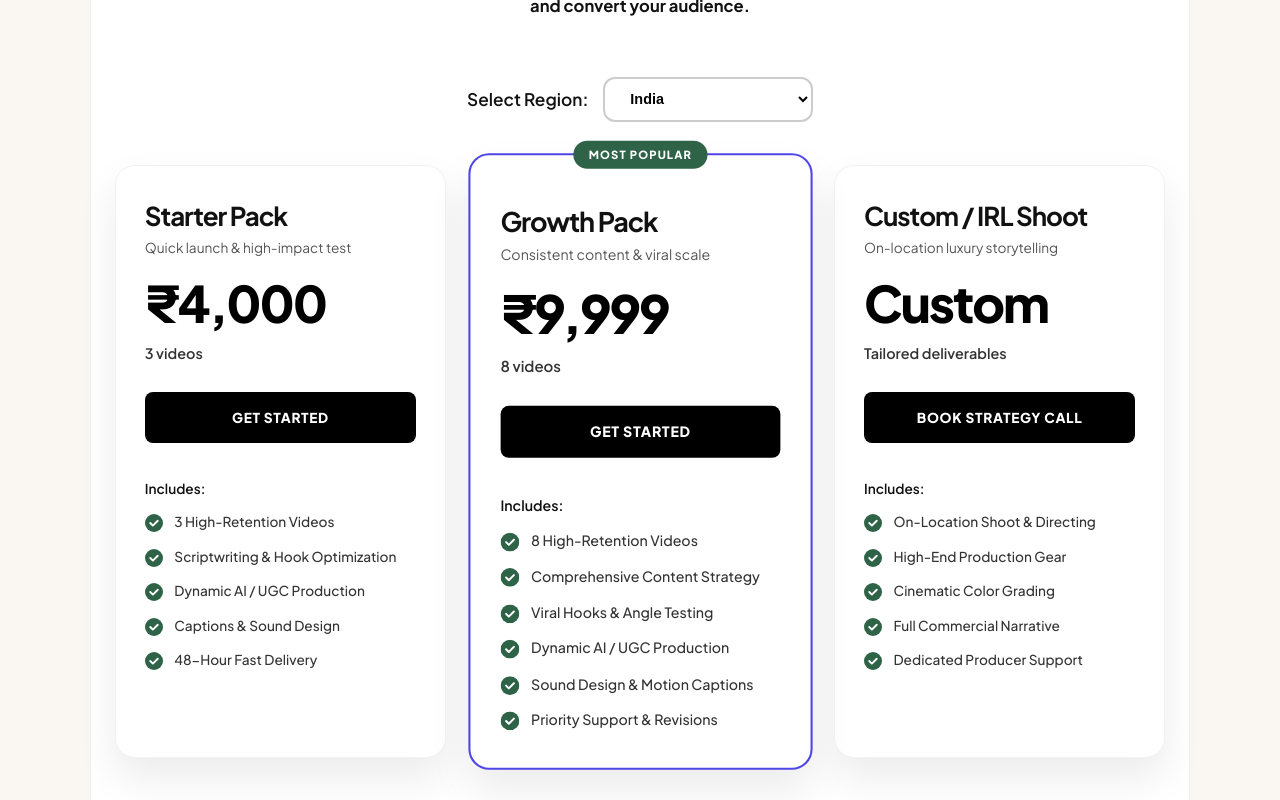
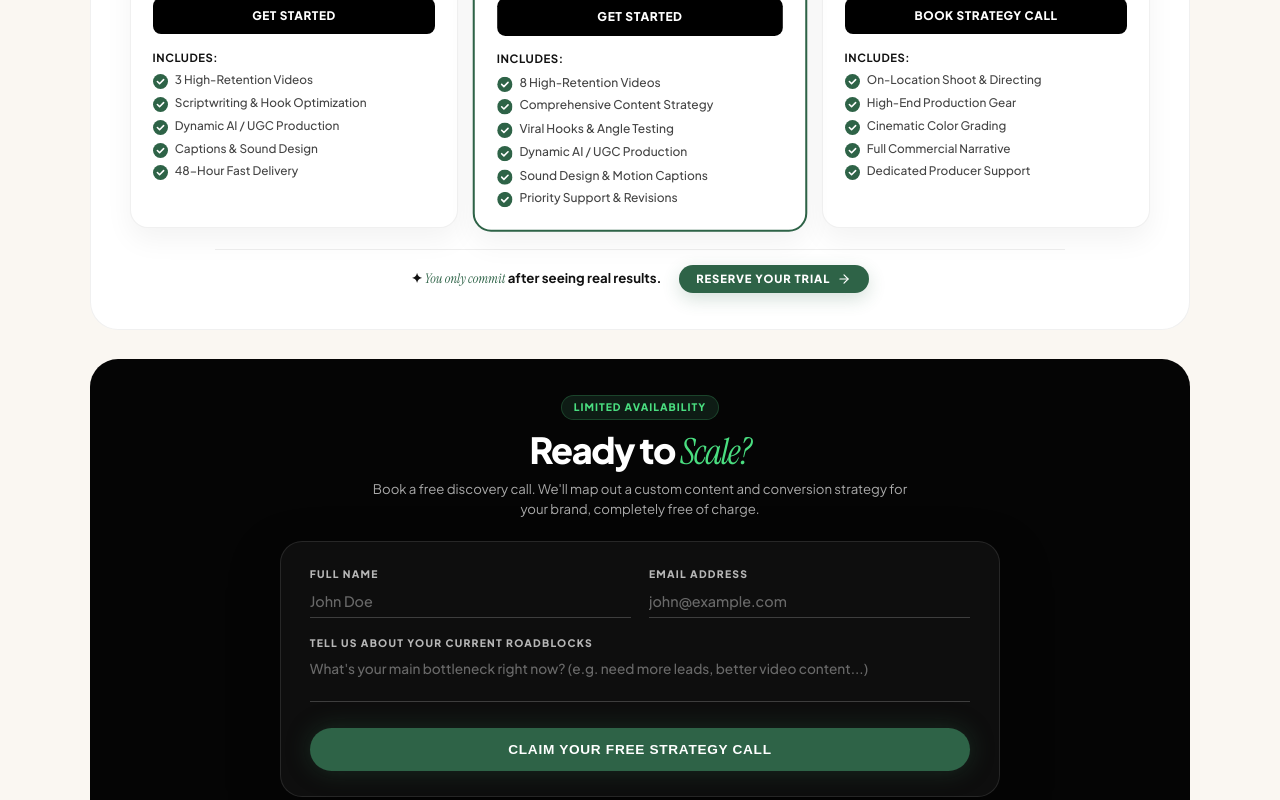
Before and after one commit to harshustle/newPortfolio, a React (Vite) app in the folder portfolio/: page / in a window 1280 px wide. Shown: the part 6060-6860 px from the top of the page. Built offline with nearby package versions, Linux system fonts and the light colour scheme.

Commit message:
Update pricing (3 videos/Rs 4,000, 8 videos/Rs 9,999) and compact pricing and contact sections UI

```diff
--- a/portfolio/src/components/PricingCard.jsx
+++ b/portfolio/src/components/PricingCard.jsx
@@ -1,7 +1,7 @@
 import React from 'react';
 
 const CheckIcon = () => (
-  <svg width="18" height="18" viewBox="0 0 24 24" style={{ flexShrink: 0, marginTop: '2px' }}>
+  <svg width="15" height="15" viewBox="0 0 24 24" style={{ flexShrink: 0, marginTop: '2px' }}>
     <circle cx="12" cy="12" r="12" fill="#2e6347" />
     <path d="M7 12l3.5 3.5 6.5-6.5" stroke="white" strokeWidth="2.5" strokeLinecap="round" strokeLinejoin="round" fill="none" />
   </svg>
@@ -12,56 +12,56 @@ const PricingCard = ({ title, subtitle, price, volume, features, special, disabl
     <div
       className={`pricing-card-wrapper ${special ? 'special' : 'normal'}`}
       style={{
-        ...(special ? { padding: '3.5rem 2rem 2.5rem 2rem' } : {}),
+        padding: '1.6rem 1.5rem 1.5rem',
         ...(disabled ? { opacity: 0.5, pointerEvents: 'none' } : {})
       }}
     >
       {special && (
          <div style={{
-           position: 'absolute', top: '-14px', left: '50%', transform: 'translateX(-50%)',
-           background: '#2e6347', color: '#fff', padding: '0.4rem 1rem', borderRadius: '99px',
-           fontSize: '0.75rem', fontWeight: 800, letterSpacing: '0.1em', textTransform: 'uppercase'
+           position: 'absolute', top: '-12px', left: '50%', transform: 'translateX(-50%)',
+           background: '#2e6347', color: '#fff', padding: '0.25rem 0.8rem', borderRadius: '99px',
+           fontSize: '0.68rem', fontWeight: 800, letterSpacing: '0.1em', textTransform: 'uppercase'
          }}>
            Most Popular
          </div>
       )}
 
-      <h3 style={{ fontSize: '1.8rem', fontWeight: 700, margin: 0, color: '#111' }}>{title}</h3>
-      <p style={{ color: '#555', fontSize: '0.95rem', margin: '0.5rem 0 1.5rem', lineHeight: 1.4 }}>{subtitle}</p>
+      <h3 style={{ fontSize: '1.35rem', fontWeight: 700, margin: 0, color: '#111' }}>{title}</h3>
+      <p style={{ color: '#666', fontSize: '0.82rem', margin: '0.25rem 0 0.75rem', lineHeight: 1.35 }}>{subtitle}</p>
 
-      <div style={{ display: 'flex', alignItems: 'baseline', gap: '0.3rem', marginBottom: '1rem' }}>
+      <div style={{ display: 'flex', alignItems: 'baseline', gap: '0.3rem', marginBottom: '0.25rem' }}>
         <span className="pricing-price-text">{price}</span>
       </div>
 
-      <p style={{ color: '#333', fontSize: '1rem', fontWeight: 600, margin: '0 0 2rem' }}>
+      <p style={{ color: '#2e6347', fontSize: '0.85rem', fontWeight: 700, margin: '0 0 0.85rem' }}>
         {volume}
       </p>
 
       {disabled ? (
         <div style={{
-          width: '100%', padding: '1.1rem', background: '#ccc', color: '#666',
-          borderRadius: '8px', fontWeight: 800, fontSize: '0.95rem', letterSpacing: '0.05em',
-          textTransform: 'uppercase', marginBottom: '2.5rem',
+          width: '100%', padding: '0.7rem 1rem', background: '#ccc', color: '#666',
+          borderRadius: '8px', fontWeight: 800, fontSize: '0.82rem', letterSpacing: '0.05em',
+          textTransform: 'uppercase', marginBottom: '1.1rem',
           display: 'flex', justifyContent: 'center'
         }}>
           NOT AVAILABLE
         </div>
       ) : (
         <a href="#contact" className="btn" style={{
-          width: '100%', padding: '1.1rem', background: '#000', color: '#fff',
-          borderRadius: '8px', fontWeight: 800, fontSize: '0.95rem', letterSpacing: '0.05em',
-          textTransform: 'uppercase', marginBottom: '2.5rem',
+          width: '100%', padding: '0.7rem 1rem', background: '#000', color: '#fff',
+          borderRadius: '8px', fontWeight: 800, fontSize: '0.82rem', letterSpacing: '0.05em',
+          textTransform: 'uppercase', marginBottom: '1.1rem',
           display: 'flex', justifyContent: 'center', transition: 'background 0.3s'
         }} onMouseEnter={e => e.currentTarget.style.background = '#333'} onMouseLeave={e => e.currentTarget.style.background = '#000'}>
           {buttonText}
         </a>
       )}
 
-      <p style={{ margin: '0 0 1rem', fontSize: '0.95rem', fontWeight: 600, color: '#111' }}>Includes:</p>
+      <p style={{ margin: '0 0 0.45rem', fontSize: '0.78rem', fontWeight: 700, color: '#111', textTransform: 'uppercase', letterSpacing: '0.05em' }}>Includes:</p>
 
-      <ul style={{ listStyle: 'none', padding: 0, margin: 0, display: 'flex', flexDirection: 'column', gap: '1rem' }}>
+      <ul style={{ listStyle: 'none', padding: 0, margin: 0, display: 'flex', flexDirection: 'column', gap: '0.4rem' }}>
         {features.map((feature, idx) => (
-          <li key={idx} style={{ display: 'flex', gap: '0.8rem', alignItems: 'flex-start', color: '#333', fontSize: '0.95rem', fontWeight: 500, lineHeight: 1.4 }}>
+          <li key={idx} style={{ display: 'flex', gap: '0.5rem', alignItems: 'flex-start', color: '#444', fontSize: '0.82rem', fontWeight: 500, lineHeight: 1.35 }}>
             <CheckIcon />
             <span>{feature}</span>
           </li>
--- a/portfolio/src/index.css
+++ b/portfolio/src/index.css
@@ -732,11 +732,11 @@ h4 {
 
 .form-label {
   display: block;
-  font-size: 0.75rem;
+  font-size: 0.72rem;
   font-weight: 800;
-  letter-spacing: 0.15em;
-  opacity: 0.4;
-  margin-bottom: 1.5rem;
+  letter-spacing: 0.12em;
+  opacity: 0.5;
+  margin-bottom: 0.5rem;
 }
 
 .form-input {
@@ -1484,30 +1484,66 @@ h4 {
   }
 }
 
+/* Anchor offset so the fixed navbar never covers section headings */
+#pricing,
+#contact {
+  scroll-margin-top: 96px;
+}
+
+/* Contact (Ready to Scale) dark glass form */
+#contact .contact-form-container {
+  background: rgba(255, 255, 255, 0.04);
+  border: 1px solid rgba(255, 255, 255, 0.1);
+  border-radius: 22px;
+  padding: 1.75rem 2rem;
+  box-shadow: 0 20px 50px rgba(0, 0, 0, 0.35);
+}
+
+#contact .form-label {
+  color: rgba(255, 255, 255, 0.7) !important;
+  opacity: 1;
+  margin-bottom: 0.2rem;
+}
+
+#contact .form-input {
+  color: #fff !important;
+  font-family: inherit;
+  border-bottom: 1.5px solid rgba(255, 255, 255, 0.2) !important;
+  resize: none;
+}
+
+#contact .form-input::placeholder {
+  color: rgba(255, 255, 255, 0.38);
+}
+
+#contact .form-input:focus {
+  border-color: #4ade80 !important;
+}
+
 /* Pricing Card Component Styles */
 .pricing-card-wrapper {
   background: #fff;
   color: #000;
-  border-radius: 20px;
-  padding: 2.5rem 2rem;
+  border-radius: 18px;
+  padding: 1.5rem 1.4rem;
   display: flex;
   flex-direction: column;
   text-align: left;
-  box-shadow: 0 20px 40px rgba(0, 0, 0, 0.08);
+  box-shadow: 0 12px 28px rgba(0, 0, 0, 0.05);
   position: relative;
   transition: transform 0.3s ease;
-  border: 1px solid rgba(0, 0, 0, 0.05);
+  border: 1px solid rgba(0, 0, 0, 0.06);
   z-index: 1;
 }
 
 .pricing-card-wrapper.special {
-  border: 2px solid #4f46e5;
-  transform: scale(1.04);
+  border: 2px solid #2e6347;
+  transform: scale(1.02);
   z-index: 10;
 }
 
 .pricing-price-text {
-  font-size: 3.5rem;
+  font-size: 2.3rem;
   font-weight: 800;
   line-height: 1;
   letter-spacing: -0.04em;
--- a/portfolio/src/pages/Home.jsx
+++ b/portfolio/src/pages/Home.jsx
@@ -580,21 +580,21 @@ const Home = () => {
       </section>
 
       {/* Performance Package Section / Conversion Details */}
-      <section id="pricing" className="section container performance-section" style={{ background: '#ffffff', border: '1px solid rgba(0,0,0,0.06)', color: '#111', padding: '6rem 20px', textAlign: 'center', borderRadius: '32px', margin: '4rem auto' }}>
-        <p style={{ color: '#2e6347', letterSpacing: '2px', fontSize: '12px', fontWeight: 800, textTransform: 'uppercase' }}>— PERFORMANCE CONTENT SYSTEMS</p>
-        <h1 className="editorial-section-title" style={{ margin: '20px auto 30px' }}>
-          Video Content That <br className="hide-on-mobile" /><span className="editorial-title-accent">Drives Results.</span>
-        </h1>
-        <p style={{ color: '#4b5563', fontSize: '1.15rem', maxWidth: '700px', margin: '0 auto 4rem', lineHeight: 1.6 }}>
+      <section id="pricing" className="section container performance-section" style={{ background: '#ffffff', border: '1px solid rgba(0,0,0,0.06)', color: '#111', padding: '2.5rem 1.5rem', textAlign: 'center', borderRadius: '28px', margin: '2rem auto' }}>
+        <p style={{ color: '#2e6347', letterSpacing: '2px', fontSize: '11px', fontWeight: 800, textTransform: 'uppercase', marginBottom: '4px' }}>— PERFORMANCE CONTENT SYSTEMS</p>
+        <h2 className="editorial-section-title" style={{ margin: '6px auto 10px', fontSize: 'clamp(1.6rem, 3.2vw, 2.2rem)', lineHeight: 1.15 }}>
+          Video Content That <span className="editorial-title-accent">Drives Results.</span>
+        </h2>
+        <p style={{ color: '#4b5563', fontSize: '0.92rem', maxWidth: '640px', margin: '0 auto 1.2rem', lineHeight: 1.45 }}>
           We don’t just create videos — we build a <strong style={{ color: '#111' }}>content system designed to attract, engage, and convert your audience.</strong>
         </p>
 
-        <div style={{ marginBottom: '3rem', display: 'flex', justifyContent: 'center', alignItems: 'center', gap: '1rem' }}>
-          <label style={{ fontSize: '1.2rem', fontWeight: 600 }}>Select Region:</label>
+        <div style={{ marginBottom: '1.2rem', display: 'flex', justifyContent: 'center', alignItems: 'center', gap: '0.6rem' }}>
+          <label style={{ fontSize: '0.9rem', fontWeight: 600 }}>Select Region:</label>
           <select
             value={country}
             onChange={(e) => setCountry(e.target.value)}
-            style={{ padding: '0.8rem 1.5rem', fontSize: '1rem', borderRadius: '12px', border: '2px solid #ccc', outline: 'none', cursor: 'pointer', background: '#fff', color: '#000', fontWeight: '600' }}
+            style={{ padding: '0.35rem 1rem', fontSize: '0.85rem', borderRadius: '10px', border: '1.5px solid #ccc', outline: 'none', cursor: 'pointer', background: '#fff', color: '#000', fontWeight: '600' }}
           >
             <option value="India">India</option>
             <option value="Global">Global (USA/UK/etc.)</option>
@@ -602,7 +602,7 @@ const Home = () => {
         </div>
 
         {/* Bento Grid layout for Pricing */}
-        <div className="pricing-bento" style={{ display: 'grid', gridTemplateColumns: 'repeat(auto-fit, minmax(280px, 1fr))', gap: '2rem', maxWidth: '1050px', margin: '0 auto' }}>
+        <div className="pricing-bento" style={{ display: 'grid', gridTemplateColumns: 'repeat(auto-fit, minmax(260px, 1fr))', gap: '1.25rem', maxWidth: '1020px', margin: '0 auto' }}>
 
           <PricingCard
             title="Starter Pack"
@@ -652,47 +652,47 @@ const Home = () => {
           />
         </div>
 
-        <div style={{ borderTop: '1px solid #e6e2de', margin: '4rem auto 0', maxWidth: '900px', paddingTop: '4rem', paddingBottom: '1rem' }}>
-          <h3 style={{ color: '#111', fontSize: 'clamp(2rem, 6vw, 3.5rem)', fontWeight: 800, letterSpacing: '-0.03em', marginBottom: '1.5rem', lineHeight: 1.1 }}>
-            <span className="serif-italic highlight-purple">You only commit</span> <br /> after seeing real results.
-          </h3>
+        <div style={{ borderTop: '1px solid #eee', margin: '1.5rem auto 0', maxWidth: '850px', paddingTop: '1rem', display: 'flex', alignItems: 'center', justifyContent: 'center', gap: '1.2rem', flexWrap: 'wrap' }}>
+          <span style={{ color: '#111', fontSize: '0.92rem', fontWeight: 700 }}>
+            ✦ <span className="serif-italic" style={{ color: '#2e6347' }}>You only commit</span> after seeing real results.
+          </span>
 
-          <a href="#contact" className="btn pill-cta" style={{ display: 'inline-flex', alignItems: 'center', gap: '0.8rem', marginTop: '30px', background: '#2e6347', color: '#fff', fontWeight: 900, textDecoration: 'none', transition: 'transform 0.2s', textTransform: 'uppercase', letterSpacing: '0.1em', fontSize: '0.95rem', boxShadow: '0 10px 30px rgba(46, 99, 71, 0.25)' }}>
-            RESERVE YOUR TRIAL <ArrowRight size={18} />
+          <a href="#contact" className="btn pill-cta" style={{ display: 'inline-flex', alignItems: 'center', gap: '0.5rem', padding: '0.45rem 1.2rem', background: '#2e6347', color: '#fff', fontWeight: 800, textDecoration: 'none', borderRadius: '99px', transition: 'transform 0.2s', textTransform: 'uppercase', letterSpacing: '0.08em', fontSize: '0.78rem', boxShadow: '0 6px 18px rgba(46, 99, 71, 0.2)' }}>
+            RESERVE YOUR TRIAL <ArrowRight size={14} />
           </a>
         </div>
       </section>
 
       {/* Contact Section */}
-      <section className="section container" id="contact" style={{ padding: '8rem 20px', background: '#050505', borderRadius: '40px', margin: '4rem auto', color: '#fff' }}>
-        <div style={{ textAlign: 'center', marginBottom: '4rem' }}>
-          <span style={{ display: 'inline-block', padding: '0.5rem 1rem', background: 'rgba(46, 99, 71, 0.25)', color: '#4ade80', borderRadius: '20px', fontSize: '0.8rem', fontWeight: 800, textTransform: 'uppercase', letterSpacing: '0.1em', marginBottom: '1.5rem', border: '1px solid rgba(74, 222, 128, 0.2)' }}>Limited Availability</span>
-          <h2 style={{ color: '#fff', fontSize: 'clamp(2.5rem, 6vw, 4.5rem)', fontWeight: 900, lineHeight: 1.1, marginBottom: '1.5rem' }}>Ready to <span className="serif-italic" style={{ color: '#4ade80' }}>Scale?</span></h2>
-          <p style={{ color: '#aaa', fontSize: '1.1rem', maxWidth: '600px', margin: '0 auto', lineHeight: 1.6 }}>Book a free discovery call. We'll map out a custom content and conversion strategy for your brand, completely free of charge.</p>
+      <section className="section container" id="contact" style={{ padding: '2.5rem 1.5rem', background: '#050505', borderRadius: '28px', margin: '2rem auto', color: '#fff' }}>
+        <div style={{ textAlign: 'center', marginBottom: '1.5rem' }}>
+          <span style={{ display: 'inline-block', padding: '0.3rem 0.8rem', background: 'rgba(46, 99, 71, 0.25)', color: '#4ade80', borderRadius: '20px', fontSize: '0.72rem', fontWeight: 800, textTransform: 'uppercase', letterSpacing: '0.1em', marginBottom: '0.6rem', border: '1px solid rgba(74, 222, 128, 0.2)' }}>Limited Availability</span>
+          <h2 style={{ color: '#fff', fontSize: 'clamp(1.8rem, 3.2vw, 2.5rem)', fontWeight: 900, lineHeight: 1.15, marginBottom: '0.5rem' }}>Ready to <span className="serif-italic" style={{ color: '#4ade80' }}>Scale?</span></h2>
+          <p style={{ color: '#aaa', fontSize: '0.92rem', maxWidth: '540px', margin: '0 auto', lineHeight: 1.5 }}>Book a free discovery call. We'll map out a custom content and conversion strategy for your brand, completely free of charge.</p>
         </div>
-        <div className="contact-form-container">
+        <div className="contact-form-container" style={{ maxWidth: '720px', margin: '0 auto' }}>
           {submitted ? (
-            <div style={{ textAlign: 'center', padding: '4rem 0' }}>
-              <h3 style={{ fontSize: '2rem', marginBottom: '1rem' }}>Message Sent!</h3>
+            <div style={{ textAlign: 'center', padding: '2.5rem 0' }}>
+              <h3 style={{ fontSize: '1.6rem', marginBottom: '0.8rem' }}>Message Sent!</h3>
               <p style={{ color: 'var(--text-secondary)' }}>We'll get back to you shortly.</p>
             </div>
           ) : (
             <form className="contact-form" onSubmit={handleSubmit}>
-              <div style={{ display: 'grid', gridTemplateColumns: 'repeat(auto-fit, minmax(300px, 1fr))', gap: '3rem' }}>
+              <div style={{ display: 'grid', gridTemplateColumns: 'repeat(auto-fit, minmax(260px, 1fr))', gap: '1.25rem' }}>
                 <div className="form-group">
                   <span className="form-label">FULL NAME</span>
-                  <input type="text" name="name" required placeholder="John Doe" className="form-input" style={{ width: '100%', padding: '1rem 0' }} />
+                  <input type="text" name="name" required placeholder="John Doe" className="form-input" style={{ width: '100%', padding: '0.5rem 0', fontSize: '1rem' }} />
                 </div>
                 <div className="form-group">
                   <span className="form-label">EMAIL ADDRESS</span>
-                  <input type="email" name="email" required placeholder="john@example.com" className="form-input" style={{ width: '100%', padding: '1rem 0' }} />
+                  <input type="email" name="email" required placeholder="john@example.com" className="form-input" style={{ width: '100%', padding: '0.5rem 0', fontSize: '1rem' }} />
                 </div>
               </div>
-              <div className="form-group" style={{ marginTop: '3rem' }}>
-                <span className="form-label" style={{ color: '#bbb' }}>TELL US ABOUT YOUR CURRENT ROADBLOCKS</span>
-                <textarea name="message" required placeholder="What's your main bottleneck right now? (e.g. need more leads, better video content...)" rows="4" className="form-input textarea" style={{ width: '100%', padding: '1rem 0', background: 'transparent', color: '#fff', borderColor: '#333' }}></textarea>
+              <div className="form-group" style={{ marginTop: '1.25rem' }}>
+                <span className="form-label">TELL US ABOUT YOUR CURRENT ROADBLOCKS</span>
+                <textarea name="message" required placeholder="What's your main bottleneck right now? (e.g. need more leads, better video content...)" rows="2" className="form-input textarea" style={{ width: '100%', padding: '0.5rem 0', background: 'transparent', color: '#fff', borderColor: '#333', fontSize: '0.95rem' }}></textarea>
               </div>
-              <button type="submit" disabled={isSubmitting} className="btn btn-primary pill-cta" style={{ marginTop: '3rem', padding: '1.5rem 4rem', width: '100%', opacity: isSubmitting ? 0.7 : 1, background: '#2e6347', color: '#fff', fontWeight: 900, border: 'none', fontSize: '1.1rem', boxShadow: '0 0 30px rgba(46, 99, 71, 0.35)' }}>
+              <button type="submit" disabled={isSubmitting} className="btn btn-primary pill-cta" style={{ marginTop: '1.5rem', padding: '0.95rem 2.5rem', width: '100%', opacity: isSubmitting ? 0.7 : 1, background: '#2e6347', color: '#fff', fontWeight: 900, border: 'none', fontSize: '0.95rem', letterSpacing: '0.05em', boxShadow: '0 0 25px rgba(46, 99, 71, 0.35)' }}>
                 {isSubmitting ? "BOOKING..." : "CLAIM YOUR FREE STRATEGY CALL"}
               </button>
             </form>
--- a/portfolio/src/pages/Offer.jsx
+++ b/portfolio/src/pages/Offer.jsx
@@ -474,9 +474,9 @@ const proposalData = {
           packages: {
             columns: ["Package", "Videos", "Price (USD)", "Price (INR)"],
             rows: [
-              ["Starter", "4 Videos", "$160", "₹12,000"],
-              ["Growth", "8 Videos", "$300", "₹24,000"],
-              ["Pro", "12 Videos", "$450", "₹36,000"]
+              ["Starter", "3 Videos", "$55", "₹4,000"],
+              ["Growth", "8 Videos", "$130", "₹9,999"],
+              ["Pro", "15 Videos", "$240", "₹18,000"]
             ]
           },
           features: [
```
